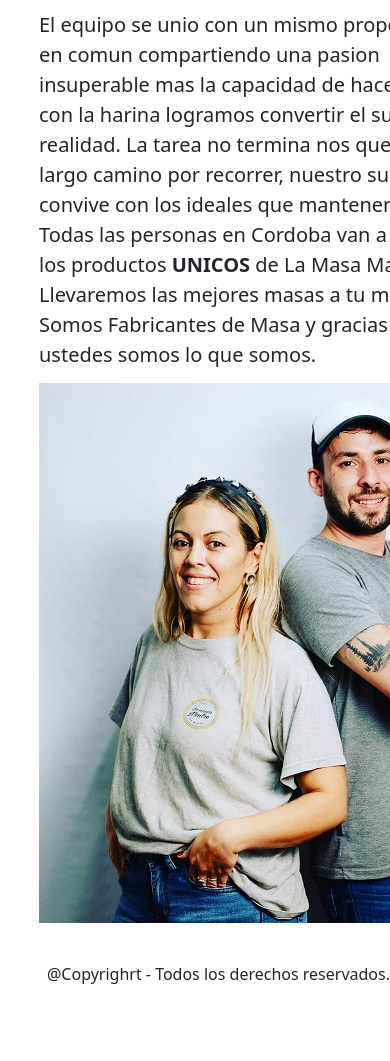
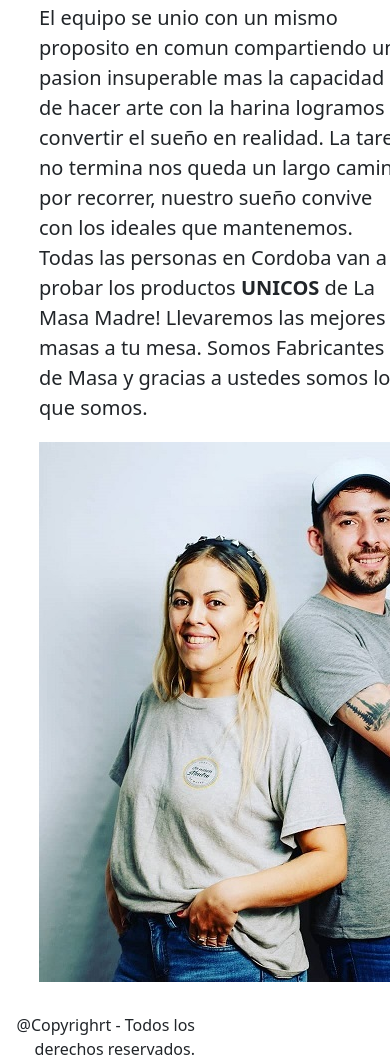
Before and after one commit to GiselPalacioss/entrega-proyecto-final, a plain HTML site: page pages/nosotros.html in a window 390 px wide. Shown: the part 538-1599 px from the top of the page. Before the commit the page ends 1524 px from the top, so only its background shows below. Drawn offline with nearby package versions, Linux system fonts and the light colour scheme; a web font is replaced by a local one.

Commit message:
modifico css

```diff
--- a/style.css
+++ b/style.css
@@ -78,7 +78,8 @@ li.social-media.instagram a:hover{
 .historia{
     display: grid;
     grid-template-columns: 50% 50%;
-    grid-template-areas: "parrafo-historia" "imagen_historia";
+    grid-template-areas: "parrafo-historia" "imagen_historia"
+    "section-footer";
 }
 /* .historia{
     display: flex;
@@ -188,14 +189,21 @@ textarea{
     margin-bottom: 3%;
 }
 footer{
+    display: grid;
+    grid-template-columns:100%;
+    grid-template-areas: "section-footer";
     text-align: end;
 }
-@media  screen and ( max-width: 760px) {
+@media only screen and ( max-width: 768px) {
     .historia{
-    grid-template-columns: 80%;
+    grid-template-columns: 70%;
+    grid-template-rows: 60% 40%;
     grid-template-areas:
     "parrafo-historia"
     "imagen_historia";
     }
+    footer{
+        grid-template-columns: 50%;
+    }
 
 }
```
